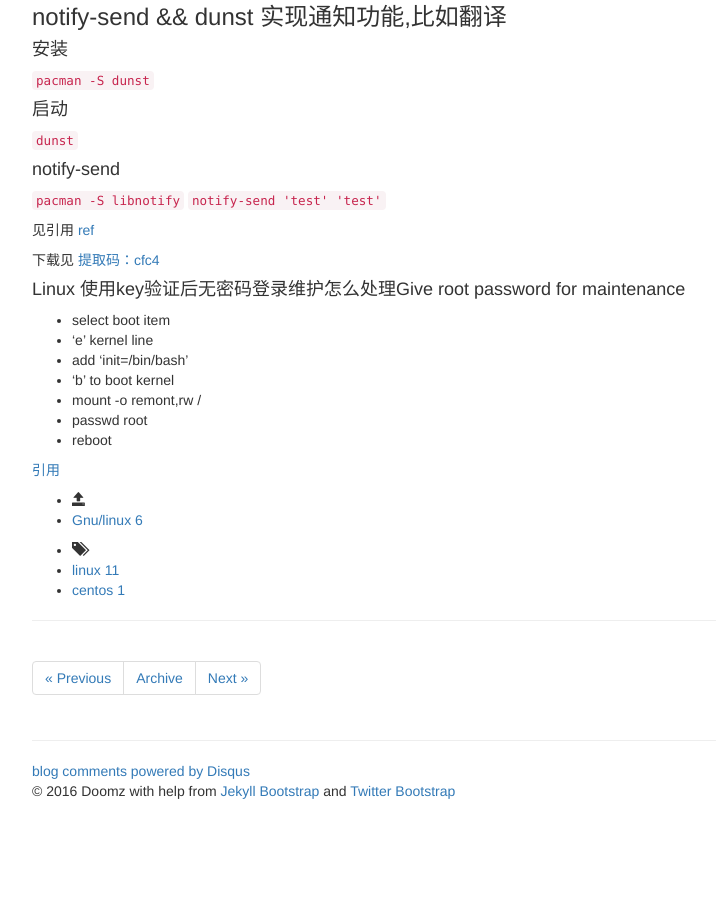
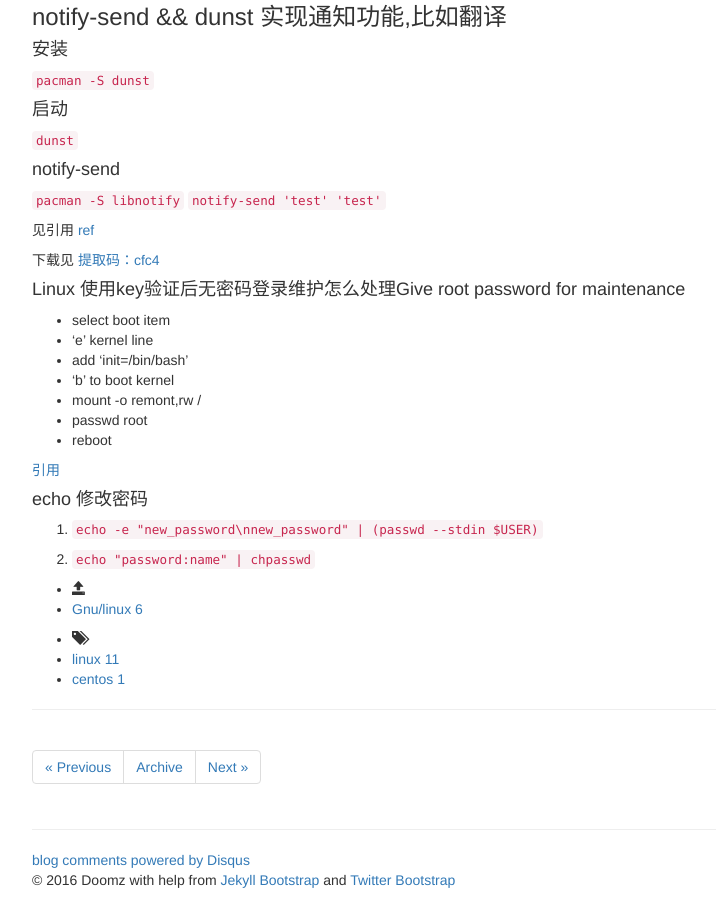
Before and after one commit to doomzhou/doomzhou.github.io, a Jekyll site: the page built from _posts/2015-11-20-Linux-Misc.md, in a window 1280 px wide and 900 px high, scrolled down 585 px. Shown: the whole window, without its empty margins (38-754 px from the left). Built offline with Jekyll 4.4.1, drawn with Linux system fonts in a browser that asks for light colours; nearby versions of some CDN libraries; library files that are not in the unit come from our copies; comment, search, counter and statistics services are not loaded; before the commit the page ends 1396 px from its top, so only the background shows below that.

Commit message:
nopassword

```diff
--- a/_posts/2015-11-20-Linux-Misc.md
+++ b/_posts/2015-11-20-Linux-Misc.md
@@ -27,10 +27,15 @@ su -c 'yum --setopt=tsflags=noscripts remove zarafa*'
 ###notify-send && dunst 实现通知功能,比如翻译
 
 ####安装
+
 `pacman -S dunst`
+
 ####启动
+
 `dunst `
+
 ####notify-send
+
 `pacman -S libnotify`
 `notify-send 'test' 'test'`
 
@@ -53,3 +58,9 @@ su -c 'yum --setopt=tsflags=noscripts remove zarafa*'
 * reboot
 
 [引用](https://www.md3v.com/linux-give-root-password-for-maintenance-lost-password)
+
+####echo 修改密码
+
+1. `echo -e "new_password\nnew_password" | (passwd --stdin $USER)`
+
+2. `echo "password:name" | chpasswd`
```
